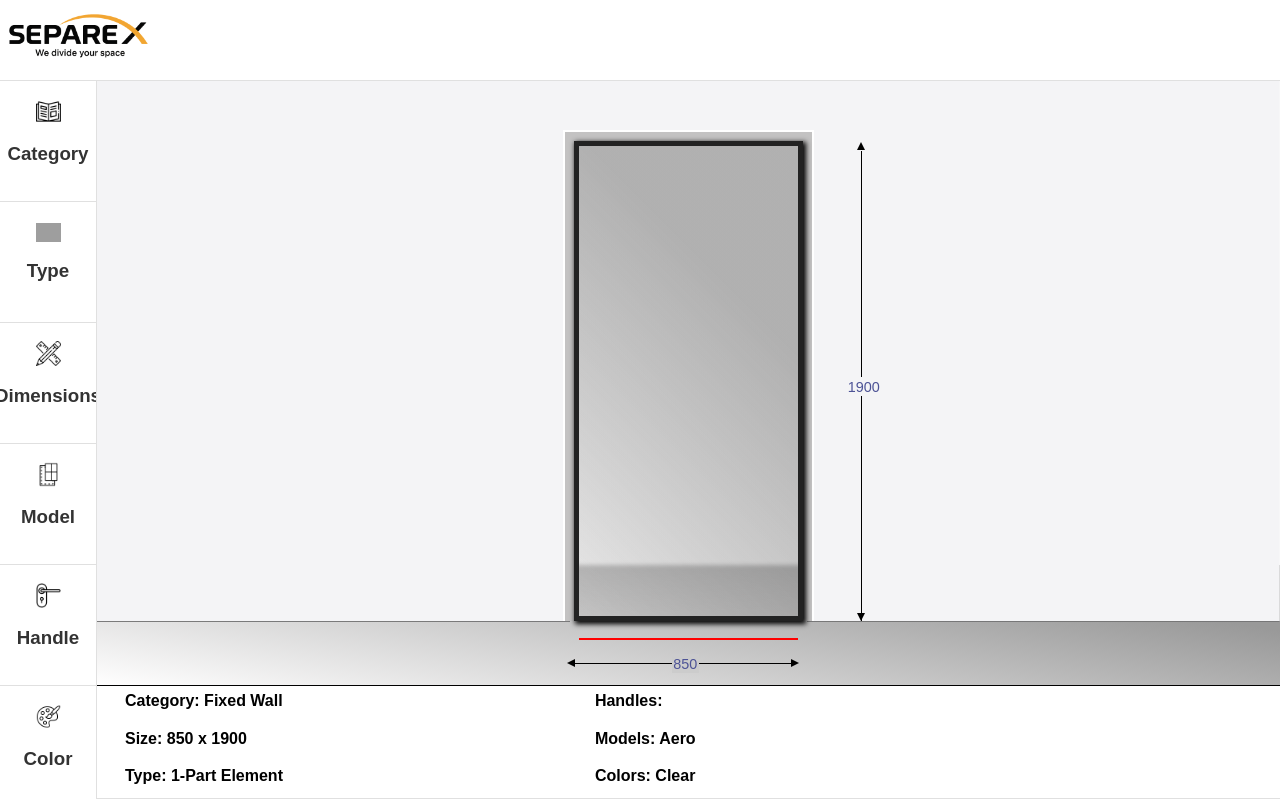
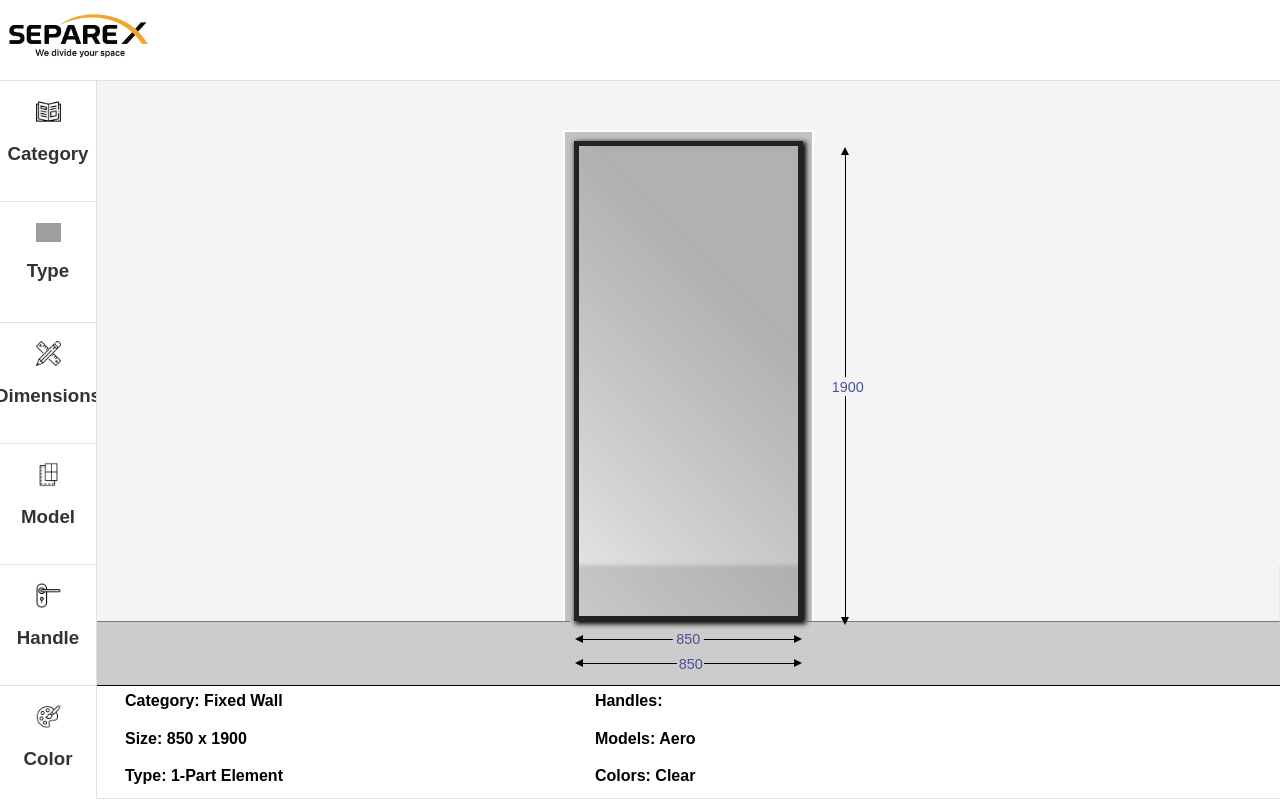
Before and after one commit to Funtikmq/Separex, a React (Vite) app in the folder client/: page / in a window 1280 px wide. Built offline with nearby package versions, Linux system fonts and the light colour scheme; grey boxes are pictures that could not be loaded.

Commit message:
Section Axe + Redimensionare Fix

```diff
--- a/client/src/constructor/Axis.jsx
+++ b/client/src/constructor/Axis.jsx
@@ -8,7 +8,7 @@ function Axis({ realWidth, realHeight,borderPx,scaled }) {
           width: `100%`,
           position: "absolute",
           bottom: `-3rem`,
-          left:-borderPx,
+          left:0,
         }}
       >
         <span id="xAxisLabel" className="AxisLabel">{realWidth}</span>
@@ -18,7 +18,7 @@ function Axis({ realWidth, realHeight,borderPx,scaled }) {
         style={{
           height: `100%`,
           position: "absolute",
-          right: `-4rem`,
+          right: `-3rem`,
           bottom:-borderPx
         }}
       >
--- a/client/src/constructor/Constructor.jsx
+++ b/client/src/constructor/Constructor.jsx
@@ -95,6 +95,7 @@ useEffect(() => {
         )}
 
         <DoorFrame
+          doorDimensions={doorDimensions}
           ref={doorFrameRef}
           scaled={scaled}
           width={width}
--- a/client/src/constructor/DoorFrame.jsx
+++ b/client/src/constructor/DoorFrame.jsx
@@ -4,6 +4,7 @@ import Axis from "./Axis.jsx";
 import SectionRenderer from "./section/SectionRender.jsx";
 
 const DoorFrame = forwardRef(({
+  doorDimensions,
   scaled,
   selectedCategory,
   slidingMountType,
@@ -133,7 +134,7 @@ const wallContureStyle = {
               onClick={onClick}
               sectionDimensions={sectionDimensions}
               setSectionDimensions={setSectionDimensions}
-              doorDimensions={{ width, height }}
+              doorDimensions={doorDimensions}
               orientation={selectedCategory === "Fixed Wall" ? "horizontal" : "vertical"}
               sectionTypes={sectionTypes}
               setSectionTypes={setSectionTypes}
--- a/client/src/constructor/section/Section.jsx
+++ b/client/src/constructor/section/Section.jsx
@@ -1,22 +1,25 @@
 import SectionAxis from "./SectionAxis";
 
-function Section({ style, onClick, children, selectedType,index}) {
-    let overlay = null;
-    let radio = null;
-    if (Array.isArray(children)) {
-        overlay = children.find(child => child && child.type !== 'div');
-        radio = children.find(child => child && child.type === 'div');
-    } else {
-        overlay = children;
-    }
-    return (
-        <div className="doorSection" style={style} onClick={onClick}>
-            {overlay}
-            {radio}
-            <SectionAxis selectedType={selectedType} index={index} />
-        </div>
-
-    );
+function Section({
+  style,
+  onClick,
+  children,
+  selectedType,
+  index,
+  doorDimensions,
+  sectionDimensions,
+}) {
+  return (
+    <div className="doorSection" style={style} onClick={onClick}>
+      {children}
+      <SectionAxis
+        selectedType={selectedType}
+        index={index}
+        doorDimensions={doorDimensions}
+        sectionDimensions={sectionDimensions}
+      />
+    </div>
+  );
 }
 
 export default Section;
--- a/client/src/constructor/section/SectionAxis.jsx
+++ b/client/src/constructor/section/SectionAxis.jsx
@@ -1,11 +1,14 @@
-function SectionAxis({ selectedType, index }) {
-  // 4-Part Element O: axe doar pe anumite secțiuni
+function SectionAxis({ selectedType,index,doorDimensions,sectionDimensions }) {
+
+  // 4-Part Element O:
   if (selectedType && selectedType.includes("4-Part Element O")) {
     if (index === 0) {
-      // stânga sus: verticală + orizontală
+      // stânga sus: verticală
       return (
         <>
-          <div className="sectionAxis sectionAxisVertical" />
+          <div className="sectionAxis YsectionAxis">
+            <span  className="sectionAxisLabel">{sectionDimensions[index]}</span>
+          </div>
         </>
       );
     }
@@ -14,16 +17,22 @@ function SectionAxis({ selectedType, index }) {
         // stânga jos: verticala + orizontala
         return (
           <>
-          <div className="sectionAxis sectionAxisVertical" />
-          <div className="sectionAxis sectionAxisHorizontal" />
+          <div className="sectionAxis YsectionAxis">
+            <span  className="sectionAxisLabel">{doorDimensions.height-sectionDimensions[0]}</span>
+          </div>
+          <div className="sectionAxis XsectionAxis">
+            <span  className="sectionAxisLabel">{sectionDimensions[index]}</span>
+          </div>
           </>
         )
         ;
       }
-    if (index === 2 || index === 3) {
+    if (index === 3) {
       // stânga jos și dreapta jos: orizontală
       return (
-        <div className="sectionAxis sectionAxisHorizontal" />
+        <div className="sectionAxis XsectionAxis">
+            <span  className="sectionAxisLabel">{sectionDimensions[3]}</span>
+        </div>
       )
       ;
     }
@@ -34,18 +43,26 @@ function SectionAxis({ selectedType, index }) {
   // X-Part Element A: index 0 verticală, index 1 verticală+orizontală
   if (selectedType && selectedType.includes("Part Element A")) {
     if (index === 0) {
-      return <div className="sectionAxis sectionAxisVertical" />;
+      return <div className="sectionAxis YsectionAxis">
+                 <span  className="sectionAxisLabel">{sectionDimensions[index]}</span>
+            </div>;
     }
     if (index === 1) {
       return (
         <>
-          <div className="sectionAxis sectionAxisVertical" />
-          <div className="sectionAxis sectionAxisHorizontal" />
+          <div className="sectionAxis YsectionAxis" >
+            <span  className="sectionAxisLabel">{doorDimensions.height-sectionDimensions[0]}</span>
+          </div>
+          <div className="sectionAxis XsectionAxis">
+            <span  className="sectionAxisLabel">{sectionDimensions[index]}</span>
+          </div>
         </>
       );
     }
     if (index > 1) {
-      return <div className="sectionAxis sectionAxisHorizontal" />;
+      return <div className="sectionAxis XsectionAxis">
+                <span  className="sectionAxisLabel">{sectionDimensions[index]}</span>
+            </div>;
     }
   }
 
@@ -53,14 +70,18 @@ function SectionAxis({ selectedType, index }) {
   if (selectedType && selectedType.includes("2-Part Element O")) {
     return (
       <>
-        <div className="sectionAxis sectionAxisVertical" />
+        <div className="sectionAxis YsectionAxis">
+            <span  className="sectionAxisLabel">{sectionDimensions[index]}</span>
+        </div>
       </>
     );
   }
 
   // Orice alt Part Element: doar orizontală
   if (selectedType && selectedType.includes("Part Element")) {
-    return <div className="sectionAxis sectionAxisHorizontal" />;
+      return <div className="sectionAxis XsectionAxis">
+                <span  className="sectionAxisLabel">{sectionDimensions[index]}</span>
+           </div>;
   }
 
   return null;
--- a/client/src/constructor/section/SectionLayouts.jsx
+++ b/client/src/constructor/section/SectionLayouts.jsx
@@ -19,6 +19,8 @@ export function TwoPartElementO({ dimensions,
                                   handleVerticalResizeStart,
                                   selectedCategory,
                                   selectedType,
+                                  sectionDimensions,
+                                  doorDimensions,
                                   renderSectionTypeRadio = () => null }) {
   return (
     <div id="sections-container" style={{ position: 'relative', width: '100%', height: '100%' }}>
@@ -43,6 +45,8 @@ export function TwoPartElementO({ dimensions,
             overflow: "visible"
           }}
           selectedType={selectedType}
+          sectionDimensions={sectionDimensions}
+          doorDimensions={doorDimensions}
         >
           {getModelOverlay(sectionModels[i], scaled)}
           {renderSectionTypeRadio && renderSectionTypeRadio(i)}
@@ -77,6 +81,8 @@ export function FourPartElementO({ dimensions,
                                    handleHorizontalResizeStart,
                                    selectedType,
                                    selectedCategory,
+                                   sectionDimensions,
+                                   doorDimensions,
                                     renderSectionTypeRadio = () => null }) {
   // Calculăm dimensiunile pentru fiecare secțiune
   const sections = [
@@ -129,6 +135,8 @@ export function FourPartElementO({ dimensions,
             overflow: "visible"
           }}
           selectedType={selectedType}
+          sectionDimensions={sectionDimensions}
+          doorDimensions={doorDimensions}
         >
           {getModelOverlay(sectionModels[i], scaled)}
           {renderSectionTypeRadio && renderSectionTypeRadio(i)}
@@ -182,6 +190,8 @@ export function XPartElementA({
   handleTopSectionResizeStart,
   selectedCategory,
   selectedType,
+  sectionDimensions,
+  doorDimensions,
   renderSectionTypeRadio = () => null
 }) {
   const total = sectionCount;
@@ -210,6 +220,8 @@ export function XPartElementA({
           overflow: "visible"
         }}
         selectedType={selectedType}
+        sectionDimensions={sectionDimensions}
+        doorDimensions={doorDimensions}
       >
         {getModelOverlay(sectionModels[0], scaled)}
         {renderSectionTypeRadio && renderSectionTypeRadio(0)}
@@ -236,6 +248,8 @@ export function XPartElementA({
             overflow: "visible"
           }}
           selectedType={selectedType}
+          sectionDimensions={sectionDimensions}
+          doorDimensions={doorDimensions}
         >
           {getModelOverlay(sectionModels[i + 1], scaled)}
           {renderSectionTypeRadio && renderSectionTypeRadio(i + 1)}
@@ -292,6 +306,8 @@ export function DefaultSectionLayout({
   handleSectionResizeStart,
   selectedCategory,
   selectedType,
+  sectionDimensions,
+  doorDimensions,
   renderSectionTypeRadio = () => null
 }) {
   // Ensure widths are properly initialized and sum to 100%
@@ -332,6 +348,8 @@ export function DefaultSectionLayout({
             cursor: 'pointer',
           }}
           selectedType={selectedType}
+          sectionDimensions={sectionDimensions}
+          doorDimensions={doorDimensions}
         >
           {getModelOverlay(sectionModels[i], scaled)}
           {renderSectionTypeRadio && renderSectionTypeRadio(i)}
--- a/client/src/constructor/section/SectionRender.jsx
+++ b/client/src/constructor/section/SectionRender.jsx
@@ -152,13 +152,13 @@ function SectionRenderer({
   const renderLayout = () => {
     switch(selectedType) {
       case SECTION_TYPES.TWO_PART:
-        return <layouts.TwoPartElementO {...layoutProps} selectedType={selectedType} />;
+        return <layouts.TwoPartElementO {...layoutProps} selectedType={selectedType} sectionDimensions={sectionDimensions} doorDimensions={doorDimensions} />;
       case SECTION_TYPES.FOUR_PART:
-        return <layouts.FourPartElementO {...layoutProps} selectedType={selectedType} />;
+        return <layouts.FourPartElementO {...layoutProps} selectedType={selectedType} sectionDimensions={sectionDimensions} doorDimensions={doorDimensions} />;
       case (selectedType.match(/^\d+-Part Element A$/) || {}).input:
-        return <layouts.XPartElementA {...layoutProps} sectionCount={sectionCount} selectedType={selectedType} />;
+        return <layouts.XPartElementA {...layoutProps} sectionCount={sectionCount} selectedType={selectedType} sectionDimensions={sectionDimensions} doorDimensions={doorDimensions} />;
       default:
-        return <layouts.DefaultSectionLayout {...layoutProps} sectionCount={sectionCount} selectedType={selectedType} />;
+        return <layouts.DefaultSectionLayout {...layoutProps} sectionCount={sectionCount} selectedType={selectedType} sectionDimensions={sectionDimensions} doorDimensions={doorDimensions} />;
     }
   };
 
--- /dev/null
+++ b/client/src/constructor/styles/axis.css
@@ -0,0 +1,168 @@
+.AxisX {
+  height: 0.1vh;
+  background-color: #000;
+  display: flex;
+  justify-content: center;
+  align-items: center;
+  z-index: 2;
+}
+
+.AxisX::before,
+.AxisX::after {
+  content: "";
+  width: 0;
+  height: 0;
+  border: 0.6vh solid transparent;
+  position: absolute;
+  top: 50%;
+  transform: translateY(-50%);
+}
+
+.AxisX::before {
+  border-right: 8px solid black;
+  left: -1vh;
+}
+
+.AxisX::after {
+  border-left: 8px solid black;
+  right: -1vh;
+}
+
+.AxisY {
+  width: 0.1vh;
+  background-color: #000;
+  position: absolute;
+  display: flex;
+  justify-content: center;
+  align-items: center;
+  z-index: 2;
+}
+
+.AxisY::before,
+.AxisY::after {
+  content: "";
+  width: 0;
+  height: 0;
+  border: 0.6vh solid transparent;
+  position: absolute;
+  left: 50%;
+  transform: translateX(-50%);
+}
+
+.AxisY::before {
+  border-bottom: 8px solid black;
+  top: -1vh;
+}
+
+.AxisY::after {
+  border-top: 8px solid black;
+  bottom: -1vh;
+}
+
+.AxisLabel {
+  padding: 0.2vh;
+  color: #4d5396;
+  margin-left: 0.37vw;
+  margin-top: 0.1vh;
+  font-size: 0.9rem;
+}
+
+#yAxisLabel{
+  background-color: #F4F4F6;
+}
+
+#xAxisLabel{
+  background-color: #ccc;
+}
+
+ /*Axele Sectiunilor*/
+
+/* Axa orizontală */
+.XsectionAxis {
+  position: absolute;
+  bottom: -1.5rem;
+  left: 0;
+  width: 100%;
+  height: .1vh;
+  background-color: #000;
+  z-index: 10;
+}
+
+.XsectionAxis .sectionAxisLabel {
+  position: absolute;
+  left: 50%;
+  top: 50%;
+  transform: translate(-50%, -50%);
+  padding: 0.2vh 0.4vh;
+  background-color: #ccc;
+  color: #4d5396;
+  font-size: 0.9rem;
+  white-space: nowrap;
+  z-index: 11;
+}
+
+.XsectionAxis::before,
+.XsectionAxis::after {
+  content: "";
+  width: 0;
+  height: 0;
+  border: 0.6vh solid transparent;
+  position: absolute;
+  top: 50%;
+  transform: translateY(-50%);
+}
+
+.XsectionAxis::before {
+  border-right: 8px solid black;
+  left: -1vh;
+}
+
+.XsectionAxis::after {
+  border-left: 8px solid black;
+  right: -1vh;
+}
+
+/* Axa verticală */
+.YsectionAxis {
+  position: absolute;
+  top: 0;
+  left: -3rem;
+  width: .1vh;
+  height: 100%;
+  background-color: #000;
+  z-index: 10;
+}
+
+.YsectionAxis .sectionAxisLabel {
+  position: absolute;
+  left: 50%;
+  top: 50%;
+  transform: translate(-50%, -50%);
+  padding: 0.2vh 0.4vh;
+  background-color: #F4F4F6;
+  color: #4d5396;
+  font-size: 0.9rem;
+  white-space: nowrap;
+  z-index: 11;
+}
+
+.YsectionAxis::before,
+.YsectionAxis::after {
+  content: "";
+  width: 0;
+  height: 0;
+  border: 0.6vh solid transparent;
+  position: absolute;
+  left: 50%;
+  transform: translateX(-50%);
+}
+
+.YsectionAxis::before {
+  border-bottom: 8px solid black;
+  top: -1vh;
+}
+
+.YsectionAxis::after {
+  border-top: 8px solid black;
+  bottom: -1vh;
+}
--- a/client/src/constructor/constructor.css
+++ b/client/src/constructor/styles/constructor.css
@@ -104,114 +104,10 @@
    left: 0;
    width: 100%;
    height: 15vh;
-   background: linear-gradient(190deg, rgba(0, 0, 0, 0.4) 20%, rgba(255, 253, 253, 0.2) 100%);
+   background-color: #ccc;
    z-index: 0;
 }
 
-/*Axele*/
-
-.AxisX {
-  height: 0.1vh;
-  background-color: #000;
-  display: flex;
-  justify-content: center;
-  align-items: center;
-  z-index: 2;
-}
-
-.AxisX::before,
-.AxisX::after {
-  content: "";
-  width: 0;
-  height: 0;
-  border: 0.6vh solid transparent;
-  position: absolute;
-  top: 50%;
-  transform: translateY(-50%);
-}
-
-.AxisX::before {
-  border-right: 8px solid black;
-  left: -0.8vw;
-}
-
-.AxisX::after {
-  border-left: 8px solid black;
-  right: -0.8vw;
-}
-
-.AxisY {
-  width: 0.1vh;
-  background-color: #000;
-  position: absolute;
-  display: flex;
-  justify-content: center;
-  align-items: center;
-  z-index: 2;
-}
-
-.AxisY::before,
-.AxisY::after {
-  content: "";
-  width: 0;
-  height: 0;
-  border: 0.6vh solid transparent;
-  position: absolute;
-  left: 50%;
-  transform: translateX(-50%);
-}
-
-.AxisY::before {
-  border-bottom: 8px solid black;
-  top: -1.7vh;
-}
-
-.AxisY::after {
-  border-top: 8px solid black;
-  bottom: -0.5vh;
-}
-
-.AxisLabel {
-  padding: 0.2vh;
-  color: #4d5396;
-  margin-left: 0.37vw;
-  margin-top: 0.1vh;
-  font-size: 0.9rem;
-}
-
-#yAxisLabel{
-  background-color: #F4F4F6;
-}
-
-#xAxisLabel{
-  background-color: #ccc;
-}
-
- /*Axele Sectiunilor*/
-
-.sectionAxis {
-  pointer-events: none;
-}
-
-.sectionAxisHorizontal {
-  position: absolute;
-  bottom: -1.5rem;
-  left: 0;
-  width: 100%;
-  height: .2vh;
-  background-color: #ff0000;
-  z-index: 10;
-}
-
-.sectionAxisVertical {
-  position: absolute;
-  top: 0;
-  left: -2rem;
-  width: .2vh;
-  height: 100%;
-  background-color: #ff0000;
-  z-index: 10;
-}
 
 .sectionTypeInput {
   display: flex;
--- a/client/src/main.jsx
+++ b/client/src/main.jsx
@@ -1,7 +1,8 @@
 import { StrictMode } from 'react'
 import { createRoot } from 'react-dom/client'
 import './index.css'
-import './constructor/constructor.css'
+import './constructor/styles/constructor.css'
+import './constructor/styles/axis.css'
 import './panels/panels.css'
 import './navigation/navigation.css'
 import App from './App.jsx'
```
